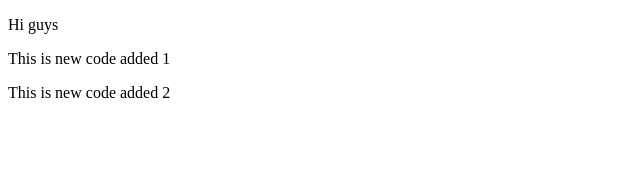
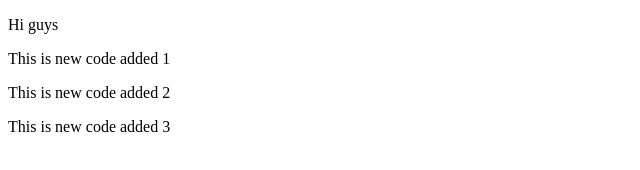
Before and after one commit to koushikd9/Git, a plain HTML site: page index.html in a window 1280 px wide. Shown: the whole page, without its empty margins (0-640 px from the left). Drawn offline with Linux system fonts and the light colour scheme.

Commit message:
"Added another line"

```diff
--- a/index.html
+++ b/index.html
@@ -10,5 +10,6 @@
     <p>Hi guys</p>
     <p>This is new code added 1</p>
     <p>This is new code added 2</p>
+    <p>This is new code added 3</p>
 </body>
 </html>
```
